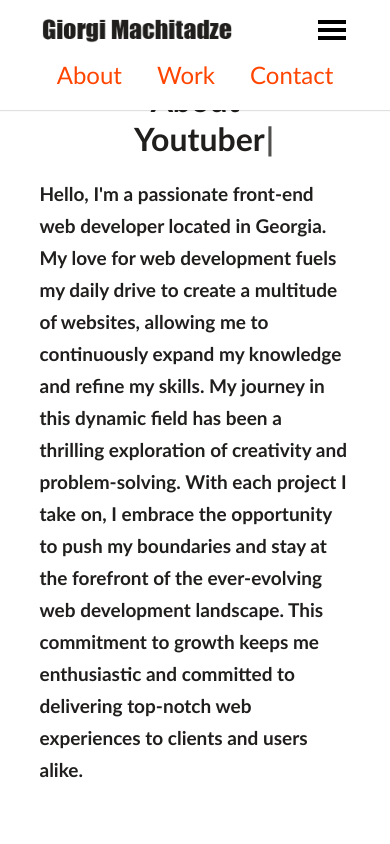
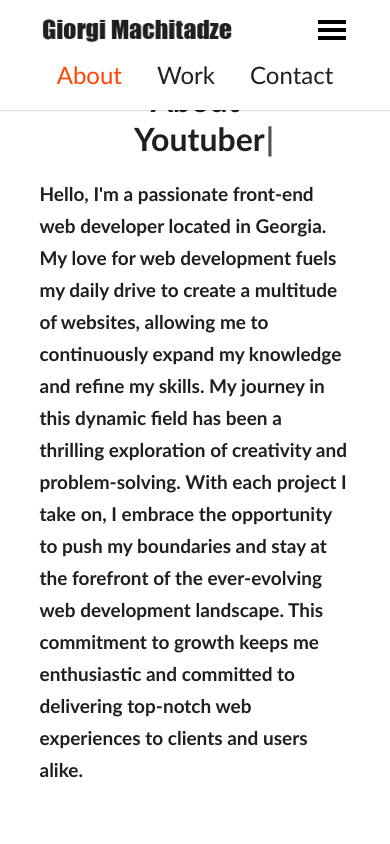
Before and after one commit to gioAlgorithm/portfolio, a Next.js app: page / in a window 390 px wide. Both pictures are taken after a click on the element 332 px from the left and 30 px from the top of the page. Shown: the top 844 px of the page. Built offline with nearby package versions, Linux system fonts and the light colour scheme.

Commit message:
fix responsive navigation

```diff
--- a/src/components/navbar/Navbar.tsx
+++ b/src/components/navbar/Navbar.tsx
@@ -80,9 +80,9 @@ export default function Navbar() {
       <div className={style.navigationButton} onClick={handleShow}><GiHamburgerMenu /></div>
       {show &&
         <div className={style.navigationMenu} ref={menuRef}>
-          <Link className={style.active} onClick={handleShowOff} href="#about">About</Link>
-          <Link className={style.active} id={style.middleNavigation} onClick={handleShowOff} href="#work">Work</Link>
-          <Link className={style.active} onClick={handleShowOff} href="#contact">Contact</Link>
+          <Link className={activeSection === 'about' ? style.active : ''} onClick={handleShowOff} href="#about">About</Link>
+          <Link className={activeSection === 'work' ? style.active : ''} id={style.middleNavigation} onClick={handleShowOff} href="#work">Work</Link>
+          <Link className={activeSection === 'contact' ? style.active : ''} onClick={handleShowOff} href="#contact">Contact</Link>
         </div>
       }
     </div>
```
